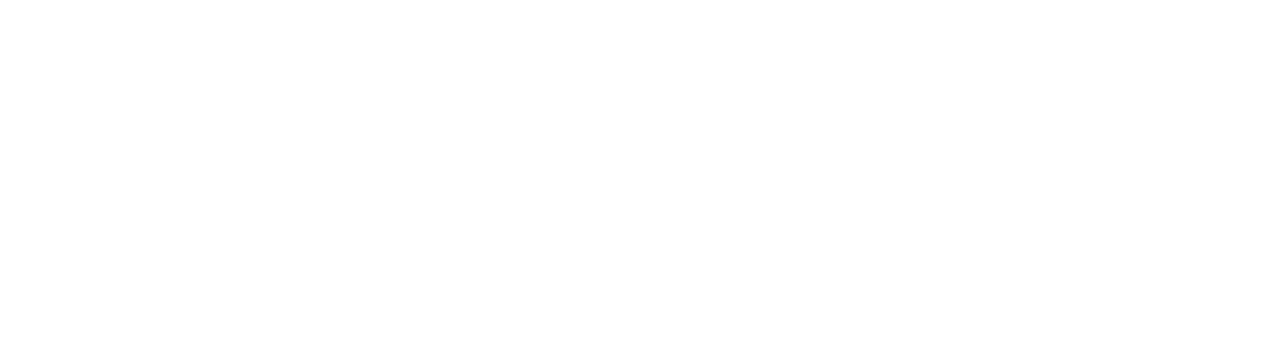
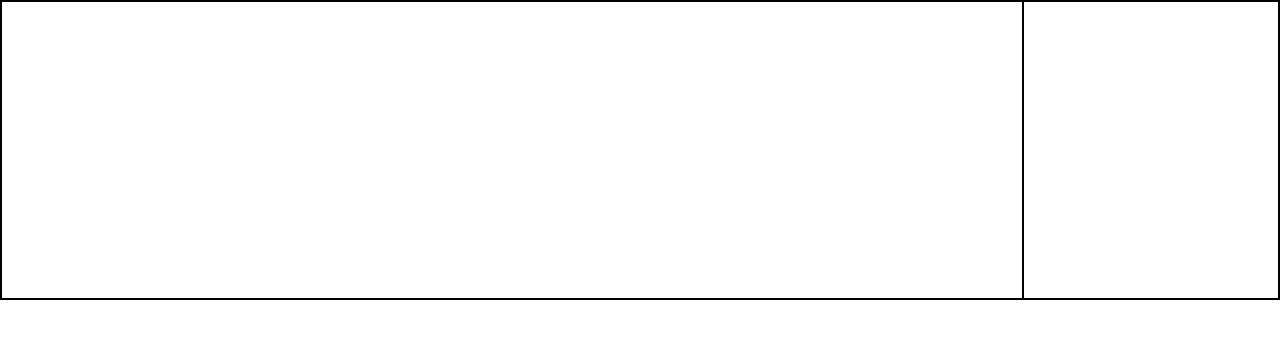
Before and after one commit to GiulianoPrimavera/js-array-carousel, a plain HTML site: page index.html in a window 1280 px wide. Drawn offline with Linux system fonts and the light colour scheme; files that its build step writes are made by us from their sources.

Commit message:
adds main structure with html and css

```diff
--- a/css/style.css
+++ b/css/style.css
@@ -0,0 +1,25 @@
+*{
+    margin: 0;
+    padding: 0;
+    box-sizing: border-box;
+}
+
+
+.container{
+    width: 100vw;
+    border: 1px solid;
+    min-height: 300px;
+    display: flex;
+}
+
+.current_image{
+    width: 80%;
+    border: 1px solid black;
+    min-height: 100%;
+}
+
+.image_list{
+    width: 20%;
+    border: 1px solid black;
+    min-height: 100%;
+}
--- a/index.html
+++ b/index.html
@@ -6,11 +6,21 @@
     <meta name="viewport" content="width=device-width, initial-scale=1.0">
     <title>Carousel</title>
 
-    <link rel="stylesheet" href="style.css">
+    <link rel="stylesheet" href="css/style.css">
 </head>
 <body>
 
-    <main></main>
+    <main>
+        <div class="container">
+            <div class="current_image">
+
+            </div>
+
+            <div class="image_list">
+
+            </div>
+        </div>
+    </main>
 
     <script src="js/script.js"></script>
 </body>
```
